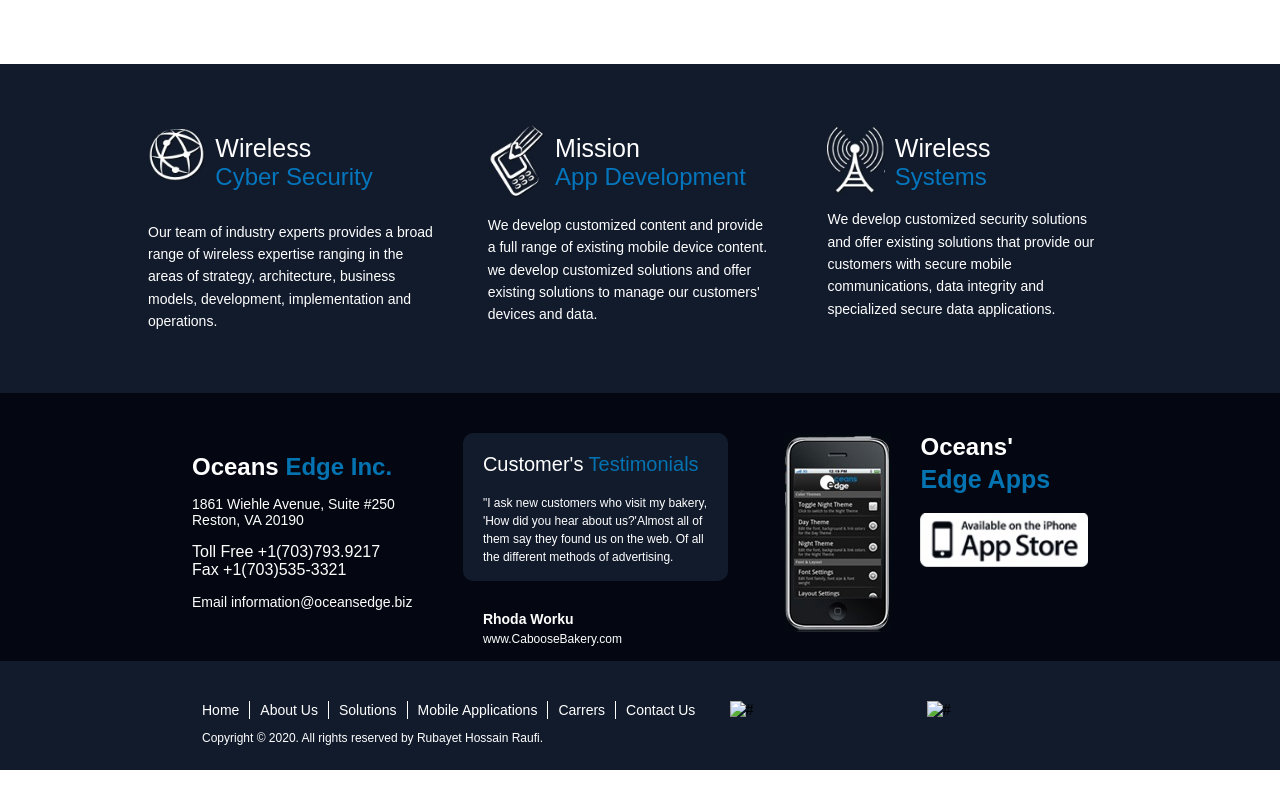
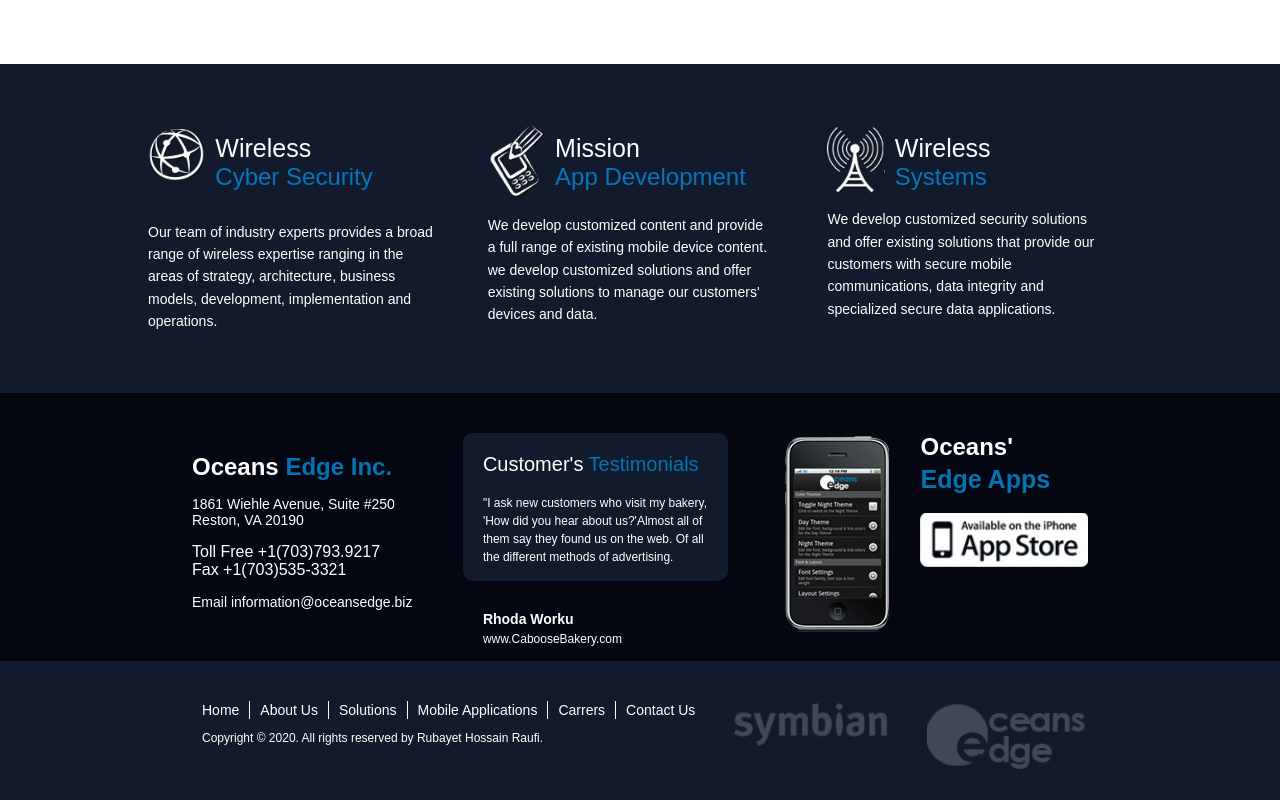
Before and after one commit to Rubayet-Hr/Blue_website, a plain HTML site: page index.html in a window 1280 px wide. Shown: the part 540-1340 px from the top of the page. Before the commit the page ends 1310 px from the top, so only its background shows below. Drawn offline with Linux system fonts and the light colour scheme.

Commit message:
Update index.html

```diff
--- a/index.html
+++ b/index.html
@@ -147,10 +147,10 @@
 				</div>
 				<div class="footer_right">
 					<div class="footer_left_img">
-						<img src="images/symbian.jpg." alt="#">
+						<img src="images/symbian.jpg" alt="#">
 					</div>
 					<div class="footer_right_img">
-						<img src="images/edge.jpg." alt="#">
+						<img src="images/edge.jpg" alt="#">
 					</div>
 				</div>
 			</div>
```
